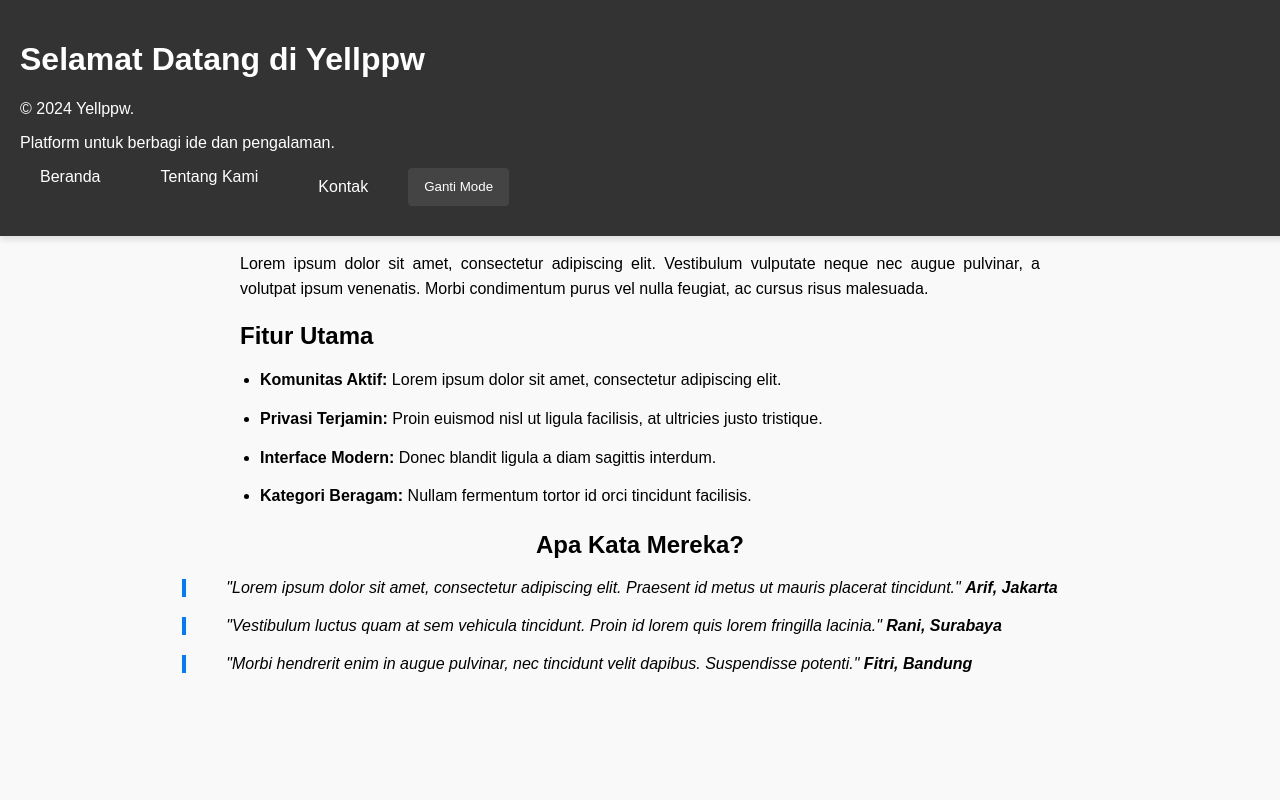
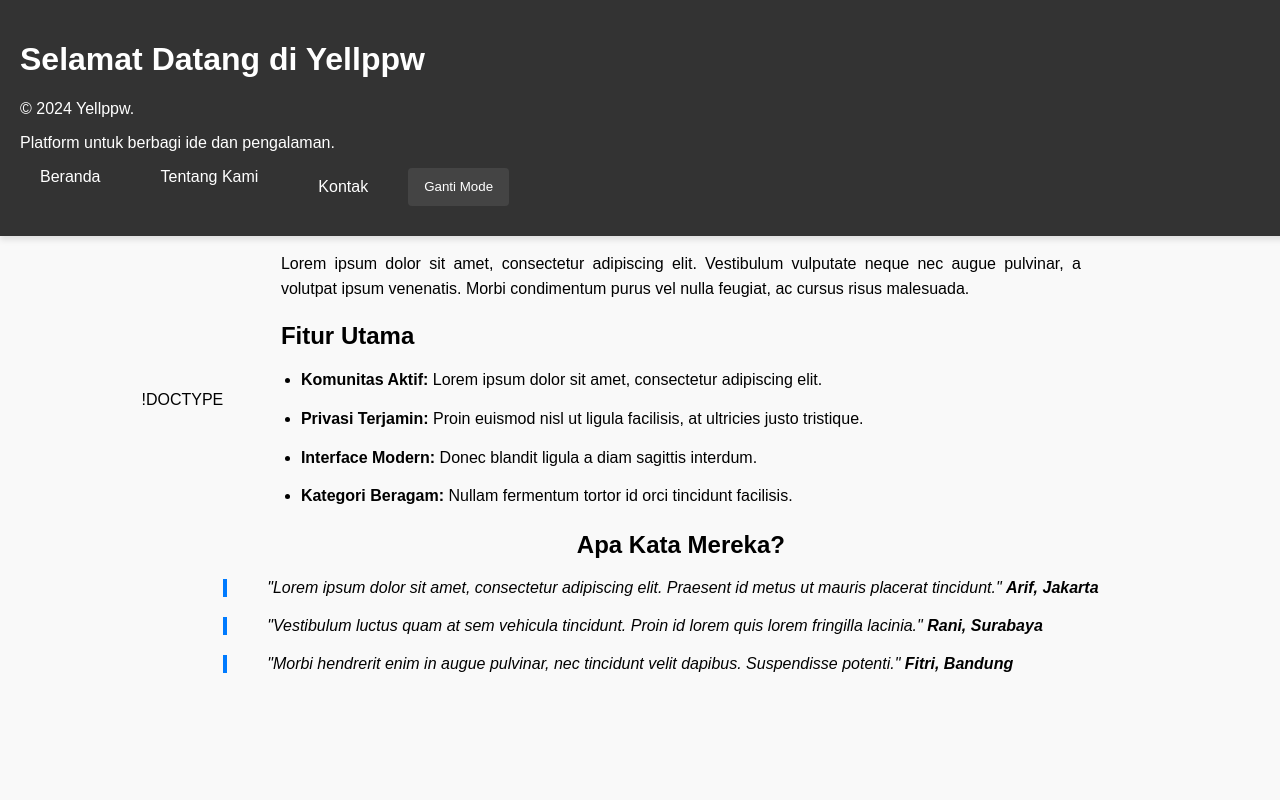
Before and after one commit to ahmadaaksa/yellpw, a PHP site: page / in a window 1280 px wide. Run offline with PHP 8.4, Linux system fonts and the light colour scheme.

Commit message:
Add files via upload

```diff
--- a/index.php
+++ b/index.php
@@ -1,4 +1,4 @@
-<!DOCTYPE
+!DOCTYPE
 <html lang="en">
 	<head>
 		<meta charset="UTF-8">
```
